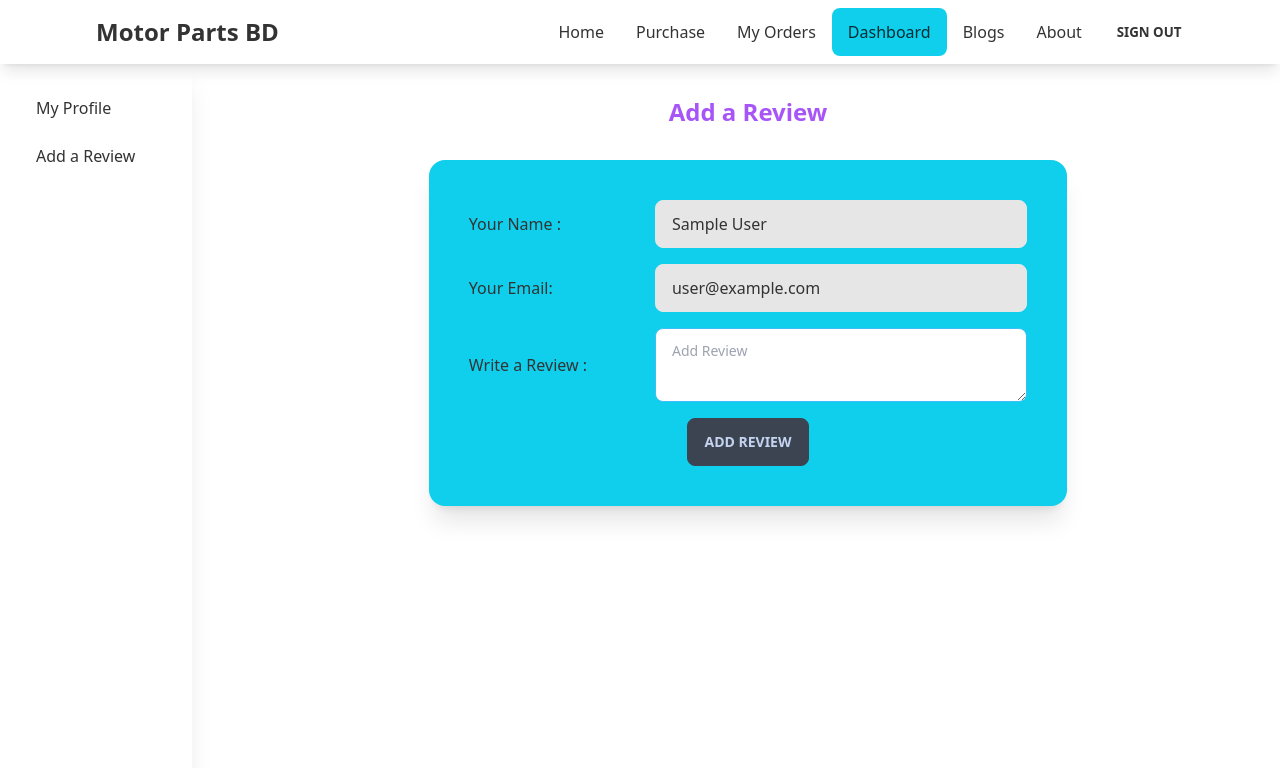
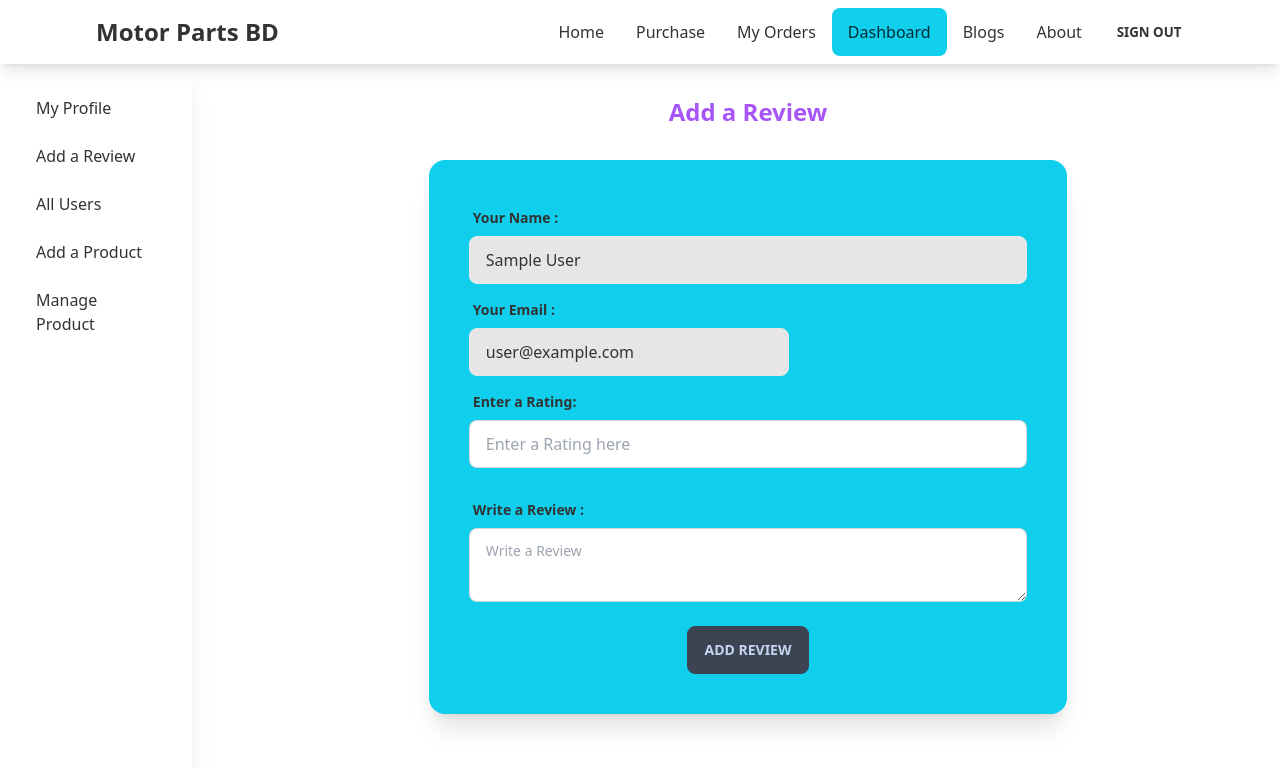
Before and after one commit to Md-Mobassher/motor-parts-manufacturer-bd-client, a React (Create React App) app: page /dashboard/addreview in a window 1280 px wide. Shown: the top 768 px of the page. Built offline with nearby package versions, Linux system fonts and the light colour scheme; no server answers; sample sign-in values are in the browser's storage.

Commit message:
order successfully added to database

```diff
--- a/src/App.js
+++ b/src/App.js
@@ -26,7 +26,7 @@ function App() {
         <Routes>
             <Route path='/' element={<Home></Home>}></Route>
             <Route path='purchase' element={<RequireAuth><Purchase /></RequireAuth>}></Route>
-            <Route path='purchase/:id' element={<RequireAuth><Purchase /></RequireAuth>}></Route>
+            <Route path='purchase/:toolId' element={<RequireAuth><Purchase /></RequireAuth>}></Route>
             <Route path='myorder' element={<RequireAuth><MyOrder /></RequireAuth>}></Route>
 
 
--- a/src/Hooks/useAdmin.js
+++ b/src/Hooks/useAdmin.js
@@ -15,12 +15,12 @@ const useAdmin = user => {
                 }
             })
             .then(res=>res.json())
-            .then(data =>  console.log(data))
-            //      {
+            .then(data =>
+                 {
 
-            //     setAdmin(data.admin);
-            //     setAdminLoading(false);
-            // })
+                setAdmin(data.admin);
+                setAdminLoading(false);
+            })
         }
     }, [user])
     console.log(admin)
--- a/src/Hooks/useTool.js
+++ b/src/Hooks/useTool.js
@@ -4,9 +4,13 @@ const useTool = (toolId) => {
     const [tool, setTool] = useState([]);
 
     useEffect(() => {
-        const url = `http://localhost:5000/tools/${toolId}`
-        console.log(url)
-        fetch(url)
+        fetch(`http://localhost:5000/tool/${toolId}`, {
+            method: 'GET',
+            headers: {
+                'content-type': 'application/json',
+                authorization: `Bearer ${localStorage.getItem('accessToken')}`
+            }
+        })
         .then(res => res.json())
         .then(data => setTool(data));
     },[toolId])
--- a/src/Pages/Blogs/Blogs.js
+++ b/src/Pages/Blogs/Blogs.js
@@ -3,7 +3,7 @@ import React from 'react';
 const Blogs = () => {
     return (
         <section className='lg:max-w-7xl mx-auto mt-16'>
-            <div tabindex="0" class="collapse collapse-arrow border border-base-300 bg-base-100 rounded-box mb-6 lg:w-3/4 mx-auto p-5">
+            <div tabindex="0" class="collapse collapse-arrow border border-base-300 bg-base-100 rounded-box mb-6 lg:w-3/4 mx-auto px-5">
                 <div class="collapse-title text-2xl font-medium">
                 <h2 >1. How will you improve the performance of a React Application?</h2>
                 </div>
@@ -16,7 +16,7 @@ const Blogs = () => {
                 </div>
             </div>
 
-            <div tabindex="0" class="collapse collapse-arrow border border-base-300 bg-base-100 rounded-box mb-6 lg:w-3/4 mx-auto">
+            <div tabindex="0" class="collapse collapse-arrow border border-base-300 bg-base-100 rounded-box mb-6 lg:w-3/4 mx-auto  px-5">
                 <div class="collapse-title text-2xl font-medium">
                 <h2 >2. What are the different ways to manage a state in a React application?</h2>
                 </div>
@@ -31,7 +31,7 @@ const Blogs = () => {
                 </div>
             </div>
 
-            <div tabindex="0" class="collapse collapse-arrow border border-base-300 bg-base-100 rounded-box mb-6 lg:w-3/4 mx-auto">
+            <div tabindex="0" class="collapse collapse-arrow border border-base-300 bg-base-100 rounded-box mb-6 lg:w-3/4 mx-auto px-5">
                 <div class="collapse-title text-2xl font-medium">
                 <h2 >3. How does prototypical inheritance work?</h2>
                 </div>
@@ -40,7 +40,7 @@ const Blogs = () => {
                 </div>
             </div>
 
-            <div tabindex="0" class="collapse collapse-arrow border border-base-300 bg-base-100 rounded-box mb-6 lg:w-3/4 mx-auto">
+            <div tabindex="0" class="collapse collapse-arrow border border-base-300 bg-base-100 rounded-box mb-6 lg:w-3/4 mx-auto px-5">
                 <div class="collapse-title text-2xl font-medium">
                 <h2 >4. Why you do not set the state directly in React. For example, if you have const [products, setProducts] = useState([]). Why you do not set products = [...] instead, you use the setProducts</h2>
                 </div>
@@ -53,7 +53,7 @@ const Blogs = () => {
 
 
 
-            <div tabindex="0" class="collapse collapse-arrow border border-base-300 bg-base-100 rounded-box mb-6 lg:w-3/4 mx-auto">
+            <div tabindex="0" class="collapse collapse-arrow border border-base-300 bg-base-100 rounded-box mb-6 lg:w-3/4 mx-auto px-5">
                 <div class="collapse-title text-2xl font-medium">
                 <h2 >5. What is a unit test? Why should write unit tests?</h2>
                 </div>
--- a/src/Pages/Dashboard/AddReview.js
+++ b/src/Pages/Dashboard/AddReview.js
@@ -1,15 +1,48 @@
 import React from 'react';
 import { useAuthState } from 'react-firebase-hooks/auth';
 import { useForm } from 'react-hook-form';
+import { toast } from 'react-toastify';
 import auth from '../../firebase.init';
 
 const AddReview = () => {
-    const [ user ] = useAuthState(auth)
-    const { register, handleSubmit } = useForm();
+    const [ user ] = useAuthState(auth);
+    const { register, formState: { errors }, handleSubmit, reset } = useForm();
 
-    const onSubmit = data => {
-        console.log(data)
+
+    const onSubmit =  data =>
+    {
+
+        const review = {
+            name: user?.displayName,
+            email: user?.email,
+            rating: data.target.value,
+            review: data.target.value,
+
+        }
+        console.log(review)
+
+                // send to database
+             fetch('http://localhost:5000/review', {
+                    method: 'POST',
+                    headers: {
+                        'content-type': 'application/json',
+                        authorization: `Bearer ${localStorage.getItem('accessToken')}`
+                    },
+                    body: JSON.stringify(review)
+                })
+                .then(res =>res.json())
+                .then(inserted =>{
+                    if(inserted.insertedId){
+                        toast.success('Review added successfully')
+                        reset();
+                    }
+                    else{
+                        toast.error('Failed to add Review');
+                    }
+                })
+
     }
+
 
     return (
         <div className='h-screen'>
@@ -17,22 +50,105 @@ const AddReview = () => {
             <div class="card bg-primary lg:w-3/5 mx-auto p-10 bg-base-100 shadow-xl">
 
             <form onSubmit={handleSubmit(onSubmit)}>
-                <div className='flex justify-between items-center mb-4 w-full'>
-                    <h2 class=" w-1/3 inline ml-auto"> Your Name :</h2>
-                    <input class="w-2/3 input input-bordered" value={user?.displayName} placeholder=' Your Name' disabled required {...register("user", { required: true,  })} />
-                </div>
-                <div className='flex justify-between items-center mb-4 w-full'>
-                    <h2 class=" w-1/3 inline ml-auto">Your Email:</h2>
-                    <input class="w-2/3 input input-bordered" value={user?.email} placeholder='Your email' disabled required {...register("email", { required: true, })} />
-                </div>
-                <div className='flex justify-between items-center mb-4 w-full'>
-                    <h2 class=" w-1/3 inline ml-auto">Write a Review :</h2>
-                    <textarea class="w-2/3 textarea textarea-info" placeholder='Add Review' {...register("review", { required: true, maxLength: 300 })} />
-                </div>
+                        <div className="form-control  mb-2 w-full ">
+
+                                <label className="label ">
+                                    <h2 className="label-text font-semibold">Your Name :</h2>
+                                </label>
+
+                                 <input
+                                    type="name"
+                                    value={user?.displayName}
+                                    placeholder="Product Name"
+                                    className="input input-bordered w-full"
+                                    disabled
+                                    {...register("user", {
+                                        required: {
+                                            value: true,
+                                            message: 'User Name is Required'
+                                        },
+                                    })}
+                                />
+
+                        </div>
 
 
-                <input className='btn btn-red mx-auto block' type="submit" value='Add Review'/>
-            </form>
+                        <div className="form-control mb-2 w-full ">
+                                <label className="label ">
+                                    <h2 className="label-text font-semibold">Your Email :</h2>
+                                </label>
+                            <input
+                                type="email"
+                                value={user?.email}
+                                disabled
+                                placeholder="Your Email"
+                                className="input input-bordered w-full max-w-xs"
+                                {...register("email", {
+                                    required: {
+                                        value: true,
+                                        message: 'Email is Required'
+                                    },
+                                    pattern: {
+                                        value: /[a-z0-9]+@[a-z]+\.[a-z]{2,3}/,
+                                        message: 'Provide a valid Email'
+                                    }
+                                })}
+                            />
+
+                        </div>
+
+                        <div className="form-control mb-2 w-full ">
+                             <label className="label ">
+                                <h2 className="label-text font-semibold">Enter a Rating:</h2>
+                            </label>
+                            <input
+                                type="number"
+                                placeholder="Enter a Rating here"
+                                className="input input-bordered w-full"
+                                {...register("rating", {
+                                    required: {
+                                        value: true,
+                                        message: 'Rating is Required'
+
+                                    },
+                                    pattern: {
+                                       value:1,
+                                        message: ' Minimum At least 1'
+                                    },
+
+                                })}
+                            />
+                            <label className="label">
+                                {errors.rating?.type === 'required' && <span className="label-text-alt text-red-500">{errors.rating.message}</span>}
+                                {errors.rating?.type === 'minLength' && <span className="label-text-alt text-red-500">{errors.rating.message}</span>}
+                                {errors.rating?.type === 'maxLength' && <span className="label-text-alt text-red-500">{errors.rating.message}</span>}
+                            </label>
+                        </div>
+
+                        <div className="form-control mb-2 w-full ">
+                             <label className="label ">
+                                <h2 className="label-text font-semibold">Write a Review :</h2>
+                            </label>
+                            <textarea
+                                type="text"
+                                placeholder="Write a Review"
+                                className="textarea textarea-bordered w-full"
+                                {...register("review", {
+                                    required: {
+                                        value: true,
+                                        message: 'Review is Required'
+                                    },
+                                })}
+                            />
+                            <label className="label">
+                                {errors.review?.type === 'required' && <span className="label-text-alt text-red-500">{errors.review.message}</span>}
+
+                            </label>
+                        </div>
+
+
+                        <input className='btn btn-white mx-auto block' type="submit" value='Add Review'/>
+                </form>
 
         </div>
     </div>
--- a/src/Pages/Dashboard/Dashboard.js
+++ b/src/Pages/Dashboard/Dashboard.js
@@ -21,13 +21,19 @@ const Dashboard = () => {
                 <label for="dashboard-sidebar" class="drawer-overlay"></label>
                 <ul class="menu p-5 h-full w-48   text-base-content">
 
-                    <li><Link to="/dashboard">My Profile</Link></li>
-                    <li><Link to="/dashboard/addreview">Add a Review</Link></li>
-
-                    { admin && <>
+                        <li><Link to="/dashboard">My Profile</Link></li>
+                        <li><Link to="/dashboard/addreview">Add a Review</Link></li>
                         <li><Link to="/dashboard/users">All Users</Link></li>
                         <li><Link to="/dashboard/addproduct">Add a Product</Link></li>
                         <li><Link to="/dashboard/manageproduct">Manage Product</Link></li>
+                    {
+                        !admin && <>
+
+                        </>
+                    }
+
+                    { !admin && <>
+
 
                     </>}
                 </ul>
--- a/src/Pages/Dashboard/UserRow.js
+++ b/src/Pages/Dashboard/UserRow.js
@@ -3,7 +3,7 @@ import { toast } from 'react-toastify';
 
 const UserRow = ({ user, refetch }) => {
     console.log(user)
-    const { displayName, email, role } = user;
+    const { email, role } = user;
     const makeAdmin = () => {
         fetch(`http://localhost:5000/user/admin/${email}`, {
             method: 'PUT',
--- a/src/Pages/Purchase/Purchase.js
+++ b/src/Pages/Purchase/Purchase.js
@@ -1,31 +1,70 @@
 import React from 'react';
+import { useAuthState } from 'react-firebase-hooks/auth';
 import { useForm } from 'react-hook-form';
 import { useParams } from 'react-router-dom';
+import { toast } from 'react-toastify';
+import auth from '../../firebase.init';
 import useTool from '../../Hooks/useTool';
 
 
 const Purchase = () => {
+    const [user] = useAuthState(auth);
     const {toolId} = useParams();
     const tool = useTool(toolId);
-    console.log(tool)
+    const {img, name, _id, description, price, quantity } = tool[0]
 
     const { register, formState: { errors }, handleSubmit, reset } = useForm();
-    const onSubmit = data => console.log(data);
 
+
+    const handlePlaceOrder = event =>{
+        event.preventDefault();
+        const order = {
+            user: user?.displayName,
+            email:user?.email,
+            item: name,
+            id: _id,
+            img: img,
+            price:price,
+            quantity: event.target.quantity.value,
+            address: event.target.address.value,
+            phone: event.target.phone.value
+        }
+
+        fetch('http://localhost:5000/order', {
+                    method: 'POST',
+                    headers: {
+                        'content-type': 'application/json',
+                        authorization: `Bearer ${localStorage.getItem('accessToken')}`
+                    },
+                    body: JSON.stringify(order)
+                })
+                .then(res =>res.json())
+                .then(inserted =>{
+                    if(inserted.insertedId){
+                        toast.success('Item Ordered successfully')
+                        reset();
+                    }
+                    else{
+                        toast.error('Failed to Ordered Item');
+                    }
+                })
+
+    }
 
     return (
         <section>
-           <div class="card bg-base-200 w-4/5 my-20 mx-auto p-10 bg-base-100 shadow-xl flex">
+            <h1 className='text-center text-4xl mt-10 font-semibold'>Purchase Details</h1>
+           <div class="card  lg:w-4/5 my-20 mx-auto lg:p-10 shadow-2xl lg:flex-row justify-center items-center">
                 <div className='w-1/2'>
-                    <img src={tool.img} alt="" />
+                    <img src={img} alt="" />
                 </div>
                 <div class=" w-1/2">
-                     <h2 class="card-title">Name : {tool.name}</h2>
-                      <p> Description : {tool.description}</p>
+                     <h2 class="card-title">Name : {name}</h2>
+                      <p> Description : {description}</p>
                     <div>
-                        <p className='text-xl font-semibold py-2'>Unit Price: <span className='text-accent font-bold'> $ {tool.price}</span> </p>
+                        <p className='text-xl font-semibold py-2'>Unit Price: <span className='text-accent font-bold'> $ {price}</span> </p>
                         <p  className='font-semibold mb-1'><span>Minimum Order:</span> {50} Pices </p>
-                        <p  className='font-semibold'>Available Quantity: {tool.quantity}</p>
+                        <p  className='font-semibold'>Available Quantity: {quantity}</p>
                         <p className='font-semibold'> </p>
                     </div>
 
@@ -34,34 +73,34 @@ const Purchase = () => {
 
             <div class="card bg-primary lg:w-3/5 mx-auto p-10 bg-base-100 shadow-xl">
 
-                     <form onSubmit={handleSubmit(onSubmit)}>
+                     <form onSubmit={handlePlaceOrder}>
                          <div className='flex justify-between items-center mb-4 w-full'>
                             <h2 class=" w-1/3 inline ml-auto">Product Name :</h2>
-                            <input class="w-2/3 input input-bordered" placeholder='Product Name' {...register("product", { required: true, maxLength: 20 })} />
+                            <input  class="w-2/3 input input-bordered" value= {name}placeholder='Product Name' disabled {...register("product", { required: true, maxLength: 20 })} />
                          </div>
                          <div className='flex justify-between items-center mb-4 w-full'>
                             <h2 class=" w-1/3 inline ml-auto">Product Quantity :</h2>
-                            <input class="w-2/3 input input-bordered" placeholder='Product Quantity' {...register("user", { required: true, maxLength: 20 })} />
+                            <input name='quantity' class="w-2/3 input input-bordered" placeholder='Product Quantity' {...register("quantity", { required: true, maxLength: 20 })} />
                          </div>
                          <div className='flex justify-between items-center mb-4 w-full'>
                             <h2 class=" w-1/3 inline ml-auto">User Name :</h2>
-                            <input class="w-2/3 input input-bordered" placeholder='User Name' {...register("user", { required: true, maxLength: 20 })} />
+                            <input class="w-2/3 input input-bordered" value={user?.displayName} placeholder='User Name' disabled {...register("user", { required: true, maxLength: 20 })} />
                          </div>
                          <div className='flex justify-between items-center mb-4 w-full'>
-                            <h2 class=" w-1/3 inline ml-auto">User email :</h2>
-                            <input class="w-2/3 input input-bordered" placeholder='Email' {...register("email", { required: true, })} />
+                            <h2 class=" w-1/3 inline ml-auto">User email : </h2>
+                            <input class="w-2/3 input input-bordered" value={user?.email} placeholder='Email' disabled {...register("email", { required: true, })} />
                          </div>
                          <div className='flex justify-between items-center mb-4 w-full'>
                             <h2 class=" w-1/3 inline ml-auto">Phone Number :</h2>
-                            <input class="w-2/3 input input-bordered" placeholder='Phone Number' {...register("phone", { required: true, maxLength: 20 })} />
+                            <input name='phone' class="w-2/3 input input-bordered" placeholder='Phone Number' {...register("phone", { required: true, maxLength: 20 })} />
                          </div>
                          <div className='flex justify-between items-center mb-4 w-full'>
                             <h2 class=" w-1/3 inline ml-auto">Address :</h2>
-                            <input class="w-2/3 input input-bordered" placeholder='Address' {...register("address", { required: true, maxLength: 20 })} />
+                            <input name='address' class="w-2/3 input input-bordered" placeholder='Address' {...register("address", { required: true, maxLength: 20 })} />
                          </div>
 
 
-                        <input className='btn btn-white mx-auto block' type="submit" value='Order Now'/>
+                        <input className='btn btn-white mx-auto block'  type="submit" value='Order Now'/>
                     </form>
 
             </div>
--- a/src/Shared/NotFound.js
+++ b/src/Shared/NotFound.js
@@ -3,7 +3,7 @@ import React from 'react';
 const NotFound = () => {
     return (
         <div>
-            <h2>Not found</h2>
+            <img className=' w-1/2 d-block mx-auto' src={"https://i.ibb.co/rss80m5/404.png"} alt="" />
         </div>
     );
 };
```
